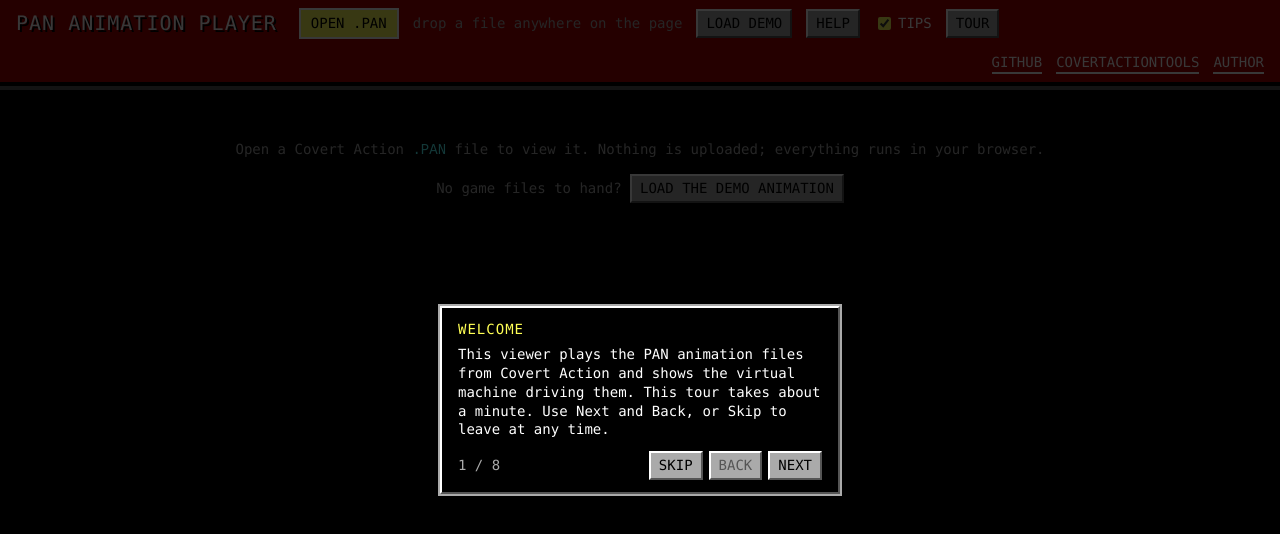
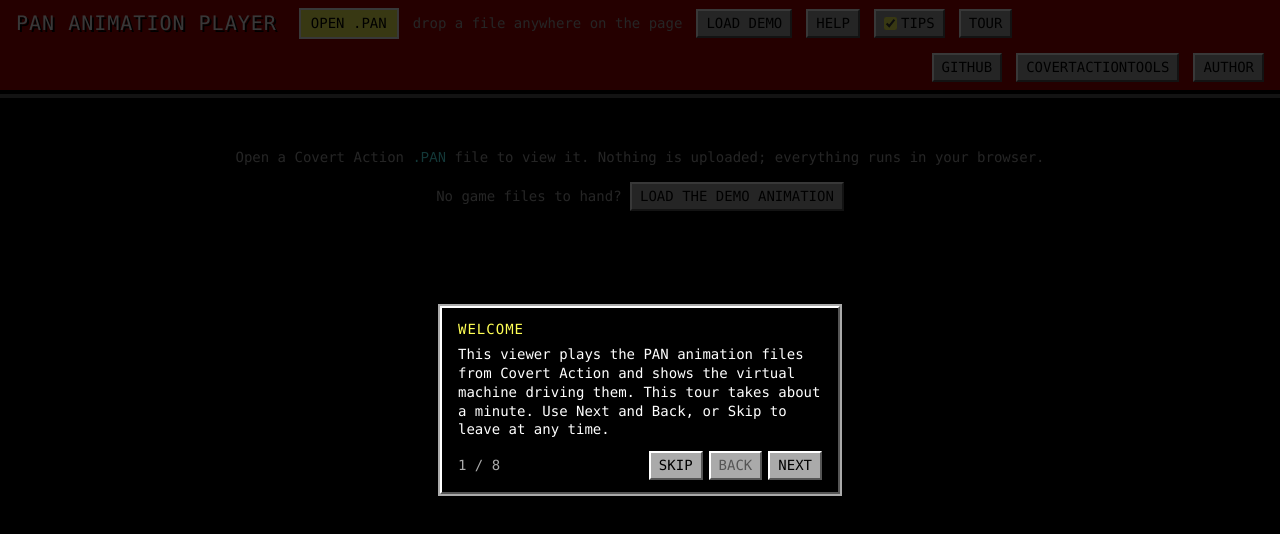
Before and after one commit to RedMike/PanAnimationPlayer, a website with bundled scripts: page index.html in a window 1280 px wide. Built offline with nearby package versions, Linux system fonts and the light colour scheme.

Commit message:
Style header links and tips toggle as buttons

```diff
--- a/styles.css
+++ b/styles.css
@@ -52,15 +52,15 @@ header h1 { font-size: 20px; margin: 0 8px 0 0; color: var(--white); text-shadow
 .file-pick:hover { background: var(--white); }
 .file-pick input { display: none; }
 
-.tips-toggle { display: inline-flex; align-items: center; gap: 4px; color: var(--white); cursor: pointer; text-transform: uppercase; }
+.tips-toggle { display: inline-flex; align-items: center; gap: 4px; }
+.tips-toggle input { margin: 0; }
 
 .links { margin-left: auto; display: flex; gap: 14px; }
-.links a { color: var(--white); text-transform: uppercase; text-decoration: none; border-bottom: 2px solid var(--white); }
-.links a:hover { color: var(--yellow); border-color: var(--yellow); }
+.links a { text-decoration: none; }
 
 .muted { color: var(--grey); }
 
-button, select, input[type="number"], input[type="text"] {
+button, select, input[type="number"], input[type="text"], .tips-toggle, .links a {
   background: var(--grey);
   color: var(--black);
   border: 2px solid;
@@ -74,9 +74,9 @@ input[type="number"], input[type="text"] {
   color: var(--light-green);
   border-color: var(--dark-grey) var(--white) var(--white) var(--dark-grey);
 }
-button { cursor: pointer; text-transform: uppercase; }
-button:hover { background: var(--yellow); }
-button:active { border-color: var(--dark-grey) var(--white) var(--white) var(--dark-grey); }
+button, .tips-toggle, .links a { cursor: pointer; text-transform: uppercase; }
+button:hover, .tips-toggle:hover, .links a:hover { background: var(--yellow); }
+button:active, .links a:active { border-color: var(--dark-grey) var(--white) var(--white) var(--dark-grey); }
 button:disabled { color: var(--dark-grey); cursor: default; background: var(--grey); }
 button.active { background: var(--yellow); }
 input[type="number"] { width: 6em; }
```
